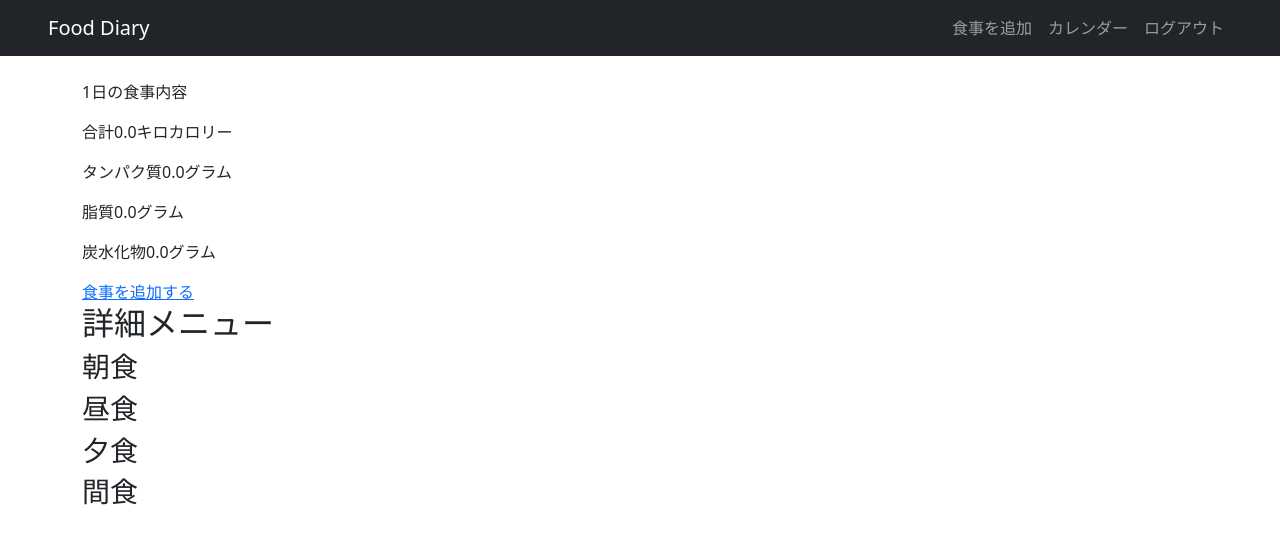
After one commit to Yuki431/food-diary, a Rails app: page /foods/1 in a window 1280 px wide. The commit adds this page. Shown: the top 544 px of the page. Run offline with Rails 7, Linux system fonts and the light colour scheme; the visitor is signed in with stand-in values (Sample User, id 1); data that the repository does not hold is empty.

Commit message:
カレンダーページの作成 #8

```diff
--- a/app/assets/stylesheets/application.css
+++ b/app/assets/stylesheets/application.css
@@ -9,7 +9,7 @@
  * compiled file so the styles you add here take precedence over styles defined in any other CSS/SCSS
  * files in this directory. Styles in this file should be added after the last require_* statement.
  * It is generally better to create a new file per style scope.
- *
+ *= require simple_calendar
  *= require_tree .
  *= require_self
  */
--- a/app/controllers/foods_controller.rb
+++ b/app/controllers/foods_controller.rb
@@ -1,6 +1,10 @@
 class FoodsController < ApplicationController
   before_action :require_user_logged_in
   before_action :correct_user, only: [:edit, :update, :destroy]
+
+  def index
+    @foods = Food.all
+  end
 
   def new
     @food = Food.new
@@ -16,6 +20,19 @@ class FoodsController < ApplicationController
       flash.now[:danger] = '食事の記録に失敗しました。'
       render :new
     end
+  end
+
+  def show
+    @day_params = params[:date]
+    @day_calorie = Food.where(meal_date: @day_params).where(user_id: current_user.try(:id)).sum(:kcal).round(3)
+    @day_protein = Food.where(meal_date: @day_params).where(user_id: current_user.try(:id)).sum(:protein).round(3)
+    @day_fat = Food.where(meal_date: @day_params).where(user_id: current_user.try(:id)).sum(:fat).round(3)
+    @day_carbo = Food.where(meal_date: @day_params).where(user_id: current_user.try(:id)).sum(:carbo).round(3)
+
+    @day_breakfasts = Food.where("meal_time = '朝食'").where(meal_date: @day_params).where(user_id: current_user.try(:id))
+    @day_lunches = Food.where("meal_time = '昼食'").where(meal_date: @day_params).where(user_id: current_user.try(:id))
+    @day_dinners = Food.where("meal_time = '夕食'").where(meal_date: @day_params).where(user_id: current_user.try(:id))
+    @day_snacks = Food.where("meal_time = '間食'").where(meal_date: @day_params).where(user_id: current_user.try(:id))
   end
 
   def edit
--- a/app/models/food.rb
+++ b/app/models/food.rb
@@ -10,4 +10,8 @@ class Food < ApplicationRecord
       validates :meal_date
       validates :meal_time
   end
+
+  def start_time
+    self.meal_date
+  end
 end
--- /dev/null
+++ b/app/views/foods/show.html.erb
@@ -0,0 +1,39 @@
+  <p><%= @day_params %>日の食事内容</p>
+  <p>合計<%= @day_calorie %>キロカロリー</p>
+  <p>タンパク質<%= @day_protein%>グラム</p>
+  <p>脂質<%= @day_fat%>グラム</p>
+  <p>炭水化物<%= @day_carbo%>グラム</p>
+  <%= link_to '食事を追加する', new_food_path %>
+  <h2>詳細メニュー</h2>
+
+  <h3>朝食</h3>
+  <% @day_breakfasts.each do |breakfast| %>
+    <p><%= breakfast.name %></p>
+    <p><%= breakfast.kcal %>キロカロリー</p>
+    <%= link_to '編集', edit_food_path(breakfast) %>
+    <%= link_to '削除', breakfast, method: :delete %>
+  <% end %>
+
+  <h3>昼食</h3>
+  <% @day_lunches.each do |lunch| %>
+    <p><%= lunch.name %></p>
+    <p><%= lunch.kcal %>キロカロリー</p>
+    <%= link_to '編集', edit_food_path(lunch) %>
+    <%= link_to '削除', lunch, method: :delete %>
+  <% end %>
+
+  <h3>夕食</h3>
+  <% @day_dinners.each do |dinner| %>
+    <p><%= dinner.name %></p>
+    <p><%= dinner.kcal %>キロカロリー</p>
+    <%= link_to '編集', edit_food_path(dinner) %>
+    <%= link_to '削除', dinner, method: :delete %>
+  <% end %>
+
+  <h3>間食</h3>
+  <% @day_snacks.each do |snack| %>
+    <p><%= snack.name %></p>
+    <p><%= snack.kcal %>キロカロリー</p>
+    <%= link_to '編集', edit_food_path(snack) %>
+    <%= link_to '削除', snack, method: :delete %>
+  <% end %>
--- a/app/views/layouts/_navbar.html.erb
+++ b/app/views/layouts/_navbar.html.erb
@@ -10,6 +10,7 @@
         <% if logged_in? %>
           <ul class="navbar-nav">
             <li class="nav-item"><%= link_to '食事を追加', new_food_path, class: 'nav-link' %></li>
+            <li class="nav-item"><%= link_to 'カレンダー', foods_path, class: 'nav-link' %></li>
             <li class="nav-item"><%= link_to 'ログアウト', logout_path, method: :delete, class: 'nav-link' %></li>
           </ul>
         <% else %>
--- a/config/routes.rb
+++ b/config/routes.rb
@@ -8,5 +8,7 @@ Rails.application.routes.draw do
   get 'signup', to: 'users#new'
   resources :users, only: [:create]
 
-  resources :foods, only: [:new, :create, :edit, :update, :destroy]
+  resources :foods, only: [:index, :new, :create, :edit, :update, :destroy]
+  get 'foods/:date', to: 'foods#show'
+
 end
```
Also changed, not shown: app/views/foods/index.html.erb (added, +9 -0 lines), test/controllers/diaries_controller_test.rb (added, +7 -0 lines), Gemfile, Gemfile.lock.
